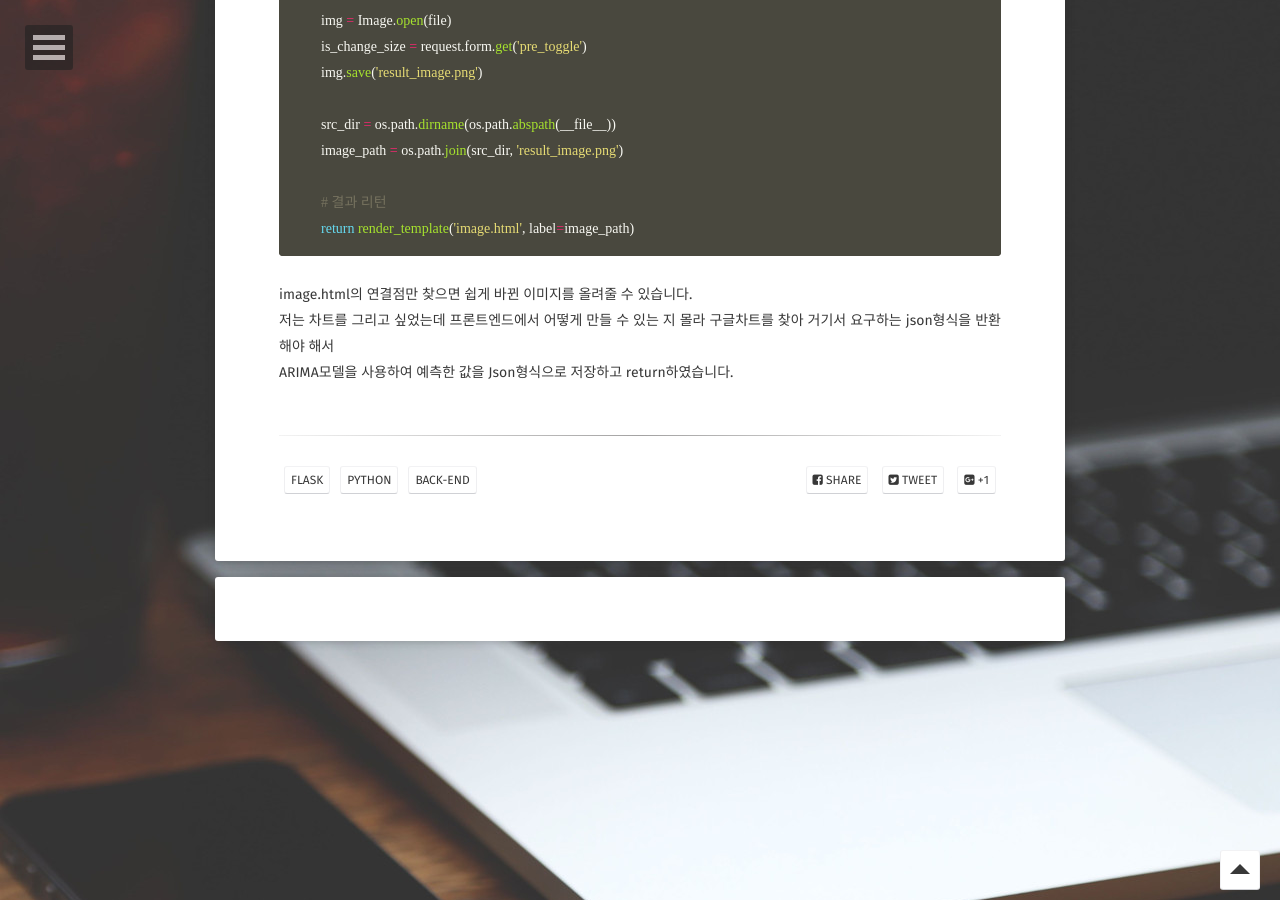
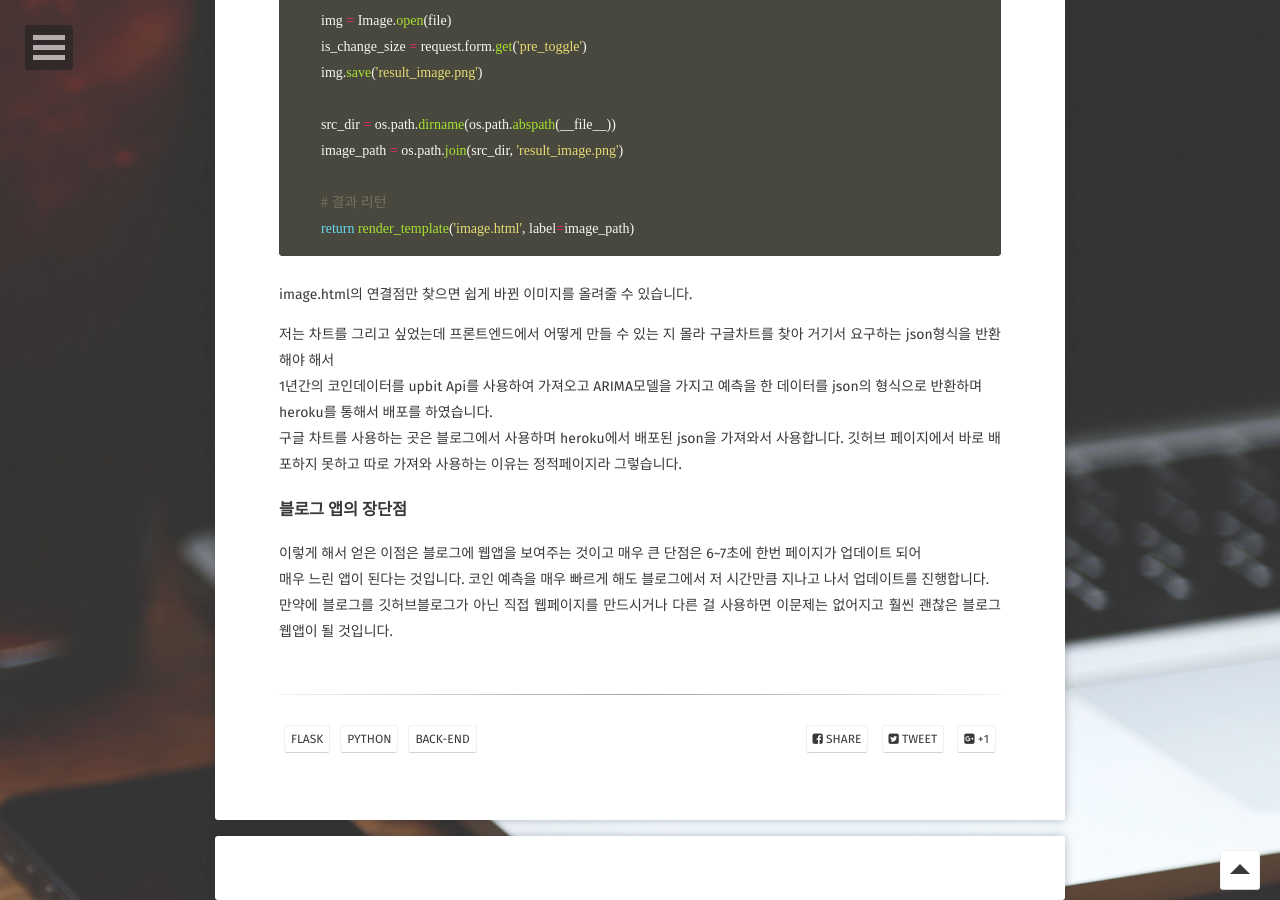
Before and after one commit to HSC-1/HSC-1.github.io, a Jekyll site: the page built from _posts/2021-03-16-backend.md, in a window 1280 px wide and 900 px high, scrolled down 1168 px. Built offline with Jekyll 4.4.1, drawn with Linux system fonts in a browser that asks for light colours; some web fonts are replaced; comment, search, counter and statistics services are not loaded; some of the changed text lies outside the part shown.

Commit message:
위치 수정

````diff
--- a/_posts/2021-03-16-backend.md
+++ b/_posts/2021-03-16-backend.md
@@ -52,5 +51,13 @@ def preprocessing():
         return render_template('image.html', label=image_path)
 ```
 image.html의 연결점만 찾으면 쉽게 바뀐 이미지를 올려줄 수 있습니다.
+
 저는 차트를 그리고 싶었는데 프론트엔드에서 어떻게 만들 수 있는 지 몰라 구글차트를 찾아 거기서 요구하는 json형식을 반환해야 해서
-ARIMA모델을 사용하여 예측한 값을 Json형식으로 저장하고 return하였습니다.
+1년간의 코인데이터를 upbit Api를 사용하여 가져오고 ARIMA모델을 가지고 예측을 한 데이터를 json의 형식으로 반환하며
+heroku를 통해서 배포를 하였습니다.
+구글 차트를 사용하는 곳은 블로그에서 사용하며 heroku에서 배포된 json을 가져와서 사용합니다.
+깃허브 페이지에서 바로 배포하지 못하고 따로 가져와 사용하는 이유는 정적페이지라 그렇습니다.
+### 블로그 앱의 장단점
+이렇게 해서 얻은 이점은 블로그에 웹앱을 보여주는 것이고 매우 큰 단점은 6~7초에 한번 페이지가 업데이트 되어
+매우 느린 앱이 된다는 것입니다. 코인 예측을 매우 빠르게 해도 블로그에서 저 시간만큼 지나고 나서 업데이트를 진행합니다.
+만약에 블로그를 깃허브블로그가 아닌 직접 웹페이지를 만드시거나 다른 걸 사용하면 이문제는 없어지고 훨씬 괜찮은 블로그 웹앱이 될 것입니다.
````
Also changed, not shown: other parts of _posts/2021-03-16-backend.md (+0 -1 lines).
